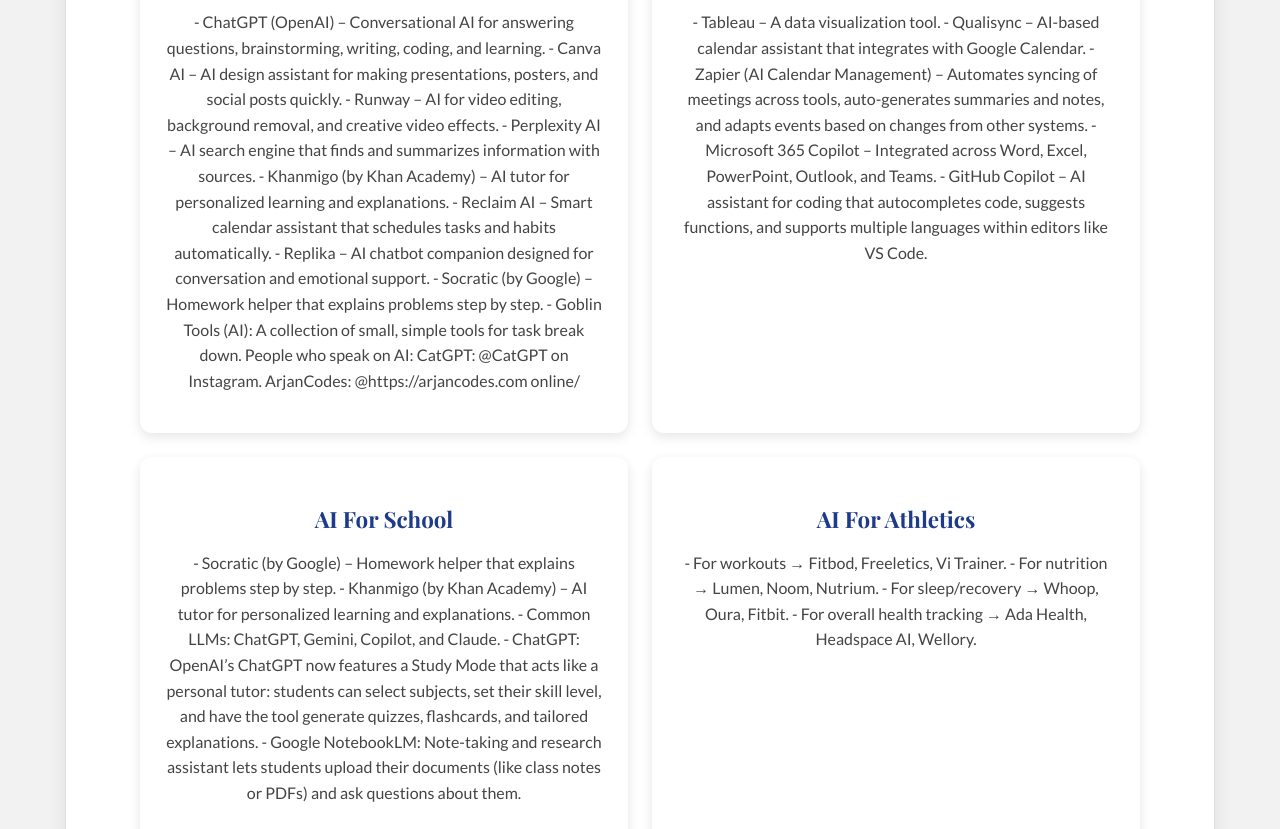
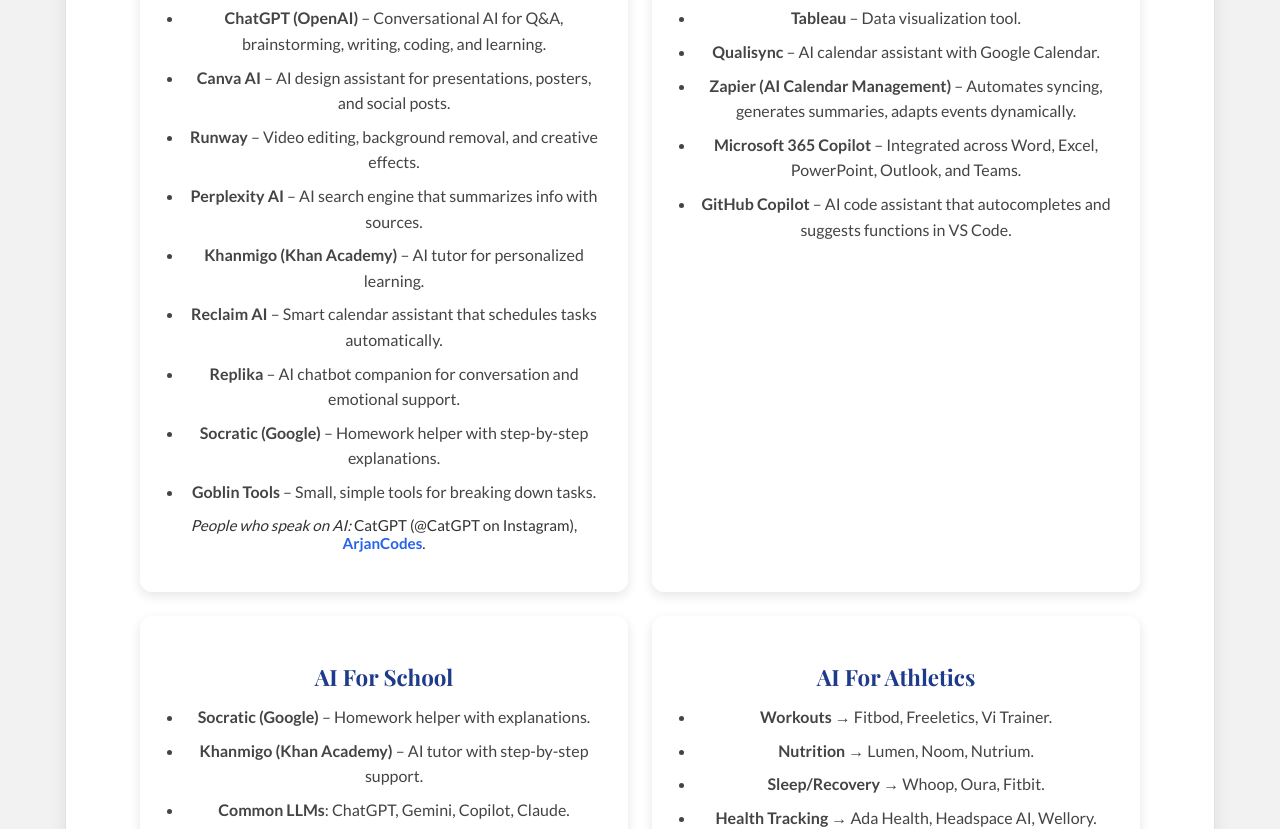
Before and after one commit to alexisbernt/Portfolio, a React (Create React App) app in the folder lexi-portfolio/: page /ai in a window 1280 px wide. Shown: the part 280-1109 px from the top of the page. Built offline with nearby package versions, Linux system fonts and the light colour scheme.

Commit message:
reformatting the look of list

```diff
--- a/lexi-portfolio/src/css/AI.css
+++ b/lexi-portfolio/src/css/AI.css
@@ -17,7 +17,6 @@
   padding: 24px;
   box-shadow: 0 4px 12px rgba(0,0,0,0.1);
   transition: transform 0.2s ease, box-shadow 0.3s ease;
-  cursor: pointer;
 }
 
 .ai-box:hover {
@@ -27,13 +26,37 @@
 
 .ai-box h3 {
   font-size: 1.4rem;
-  color: #1e3a8a; /* deep blue */
+  color: #1e3a8a;
   margin-bottom: 12px;
   font-family: 'Playfair Display', serif;
 }
 
-.ai-box p {
-  font-size: 1rem;
+.ai-box ul {
+  margin: 0;
+  padding-left: 20px;
+  list-style-type: disc;
   color: #444;
   line-height: 1.6;
+  font-size: 1rem;
 }
+
+.ai-box li {
+  margin-bottom: 8px;
+}
+
+.ai-box p {
+  margin-top: 12px;
+  font-size: 0.95rem;
+  color: #333;
+}
+
+.ai-box a {
+  color: #2563eb;
+  text-decoration: none;
+  font-weight: 600;
+}
+
+.ai-box a:hover {
+  text-decoration: underline;
+  color: #1e40af;
+}
--- a/lexi-portfolio/src/pages/AI.js
+++ b/lexi-portfolio/src/pages/AI.js
@@ -4,45 +4,59 @@ function AI() {
   return (
     <div className="ai-container">
       <div className="ai-grid">
+
+        {/* Lifestyle */}
         <div className="ai-box">
           <h3>AI For Lifestyle</h3>
-          <p>- ChatGPT (OpenAI) – Conversational AI for answering questions, brainstorming, writing, coding, and learning.
-            - Canva AI – AI design assistant for making presentations, posters, and social posts quickly.
-            - Runway – AI for video editing, background removal, and creative video effects.
-            - Perplexity AI – AI search engine that finds and summarizes information with sources.
-            - Khanmigo (by Khan Academy) – AI tutor for personalized learning and explanations.
-            - Reclaim AI – Smart calendar assistant that schedules tasks and habits automatically.
-            - Replika – AI chatbot companion designed for conversation and emotional support.
-            - Socratic (by Google) – Homework helper that explains problems step by step.
-            - Goblin Tools (AI): A collection of small, simple tools for task break down.
-            People who speak on AI: CatGPT: @CatGPT on Instagram. ArjanCodes: @https://arjancodes.com online/</p>
+          <ul>
+            <li><strong>ChatGPT (OpenAI)</strong> – Conversational AI for Q&A, brainstorming, writing, coding, and learning.</li>
+            <li><strong>Canva AI</strong> – AI design assistant for presentations, posters, and social posts.</li>
+            <li><strong>Runway</strong> – Video editing, background removal, and creative effects.</li>
+            <li><strong>Perplexity AI</strong> – AI search engine that summarizes info with sources.</li>
+            <li><strong>Khanmigo (Khan Academy)</strong> – AI tutor for personalized learning.</li>
+            <li><strong>Reclaim AI</strong> – Smart calendar assistant that schedules tasks automatically.</li>
+            <li><strong>Replika</strong> – AI chatbot companion for conversation and emotional support.</li>
+            <li><strong>Socratic (Google)</strong> – Homework helper with step-by-step explanations.</li>
+            <li><strong>Goblin Tools</strong> – Small, simple tools for breaking down tasks.</li>
+          </ul>
+          <p><em>People who speak on AI:</em> CatGPT (@CatGPT on Instagram), <a href="https://arjancodes.com" target="_blank" rel="noopener noreferrer">ArjanCodes</a>.</p>
         </div>
+
+        {/* Business */}
         <div className="ai-box">
           <h3>AI For Business</h3>
-          <p>- Tableau – A data visualization tool.
-            - Qualisync – AI-based calendar assistant that integrates with Google Calendar.
-            - Zapier (AI Calendar Management) – Automates syncing of meetings across tools, auto-generates summaries and notes, and adapts events based on changes from other systems.
-            - Microsoft 365 Copilot – Integrated across Word, Excel, PowerPoint, Outlook, and Teams.
-            - GitHub Copilot – AI assistant for coding that autocompletes code, suggests functions, and supports multiple languages within editors like VS Code.
+          <ul>
+            <li><strong>Tableau</strong> – Data visualization tool.</li>
+            <li><strong>Qualisync</strong> – AI calendar assistant with Google Calendar.</li>
+            <li><strong>Zapier (AI Calendar Management)</strong> – Automates syncing, generates summaries, adapts events dynamically.</li>
+            <li><strong>Microsoft 365 Copilot</strong> – Integrated across Word, Excel, PowerPoint, Outlook, and Teams.</li>
+            <li><strong>GitHub Copilot</strong> – AI code assistant that autocompletes and suggests functions in VS Code.</li>
+          </ul>
+        </div>
 
-          </p>
-        </div>
+        {/* School */}
         <div className="ai-box">
           <h3>AI For School</h3>
-          <p>- Socratic (by Google) – Homework helper that explains problems step by step.
-            - Khanmigo (by Khan Academy) – AI tutor for personalized learning and explanations.
-            - Common LLMs: ChatGPT, Gemini, Copilot, and Claude.
-            - ChatGPT: OpenAI’s ChatGPT now features a Study Mode that acts like a personal tutor: students can select subjects, set their skill level, and have the tool generate quizzes, flashcards, and tailored explanations.
-            - Google NotebookLM: Note-taking and research assistant lets students upload their documents (like class notes or PDFs) and ask questions about them.
-          </p>
+          <ul>
+            <li><strong>Socratic (Google)</strong> – Homework helper with explanations.</li>
+            <li><strong>Khanmigo (Khan Academy)</strong> – AI tutor with step-by-step support.</li>
+            <li><strong>Common LLMs</strong>: ChatGPT, Gemini, Copilot, Claude.</li>
+            <li><strong>ChatGPT Study Mode</strong> – Personal tutor that creates quizzes, flashcards, and explanations.</li>
+            <li><strong>Google NotebookLM</strong> – Note-taking assistant for asking questions about your documents.</li>
+          </ul>
         </div>
+
+        {/* Athletics */}
         <div className="ai-box">
           <h3>AI For Athletics</h3>
-          <p>- For workouts → Fitbod, Freeletics, Vi Trainer.
-            - For nutrition → Lumen, Noom, Nutrium.
-            - For sleep/recovery → Whoop, Oura, Fitbit.
-            - For overall health tracking → Ada Health, Headspace AI, Wellory.</p>
+          <ul>
+            <li><strong>Workouts</strong> → Fitbod, Freeletics, Vi Trainer.</li>
+            <li><strong>Nutrition</strong> → Lumen, Noom, Nutrium.</li>
+            <li><strong>Sleep/Recovery</strong> → Whoop, Oura, Fitbit.</li>
+            <li><strong>Health Tracking</strong> → Ada Health, Headspace AI, Wellory.</li>
+          </ul>
         </div>
+
       </div>
     </div>
   );
```
